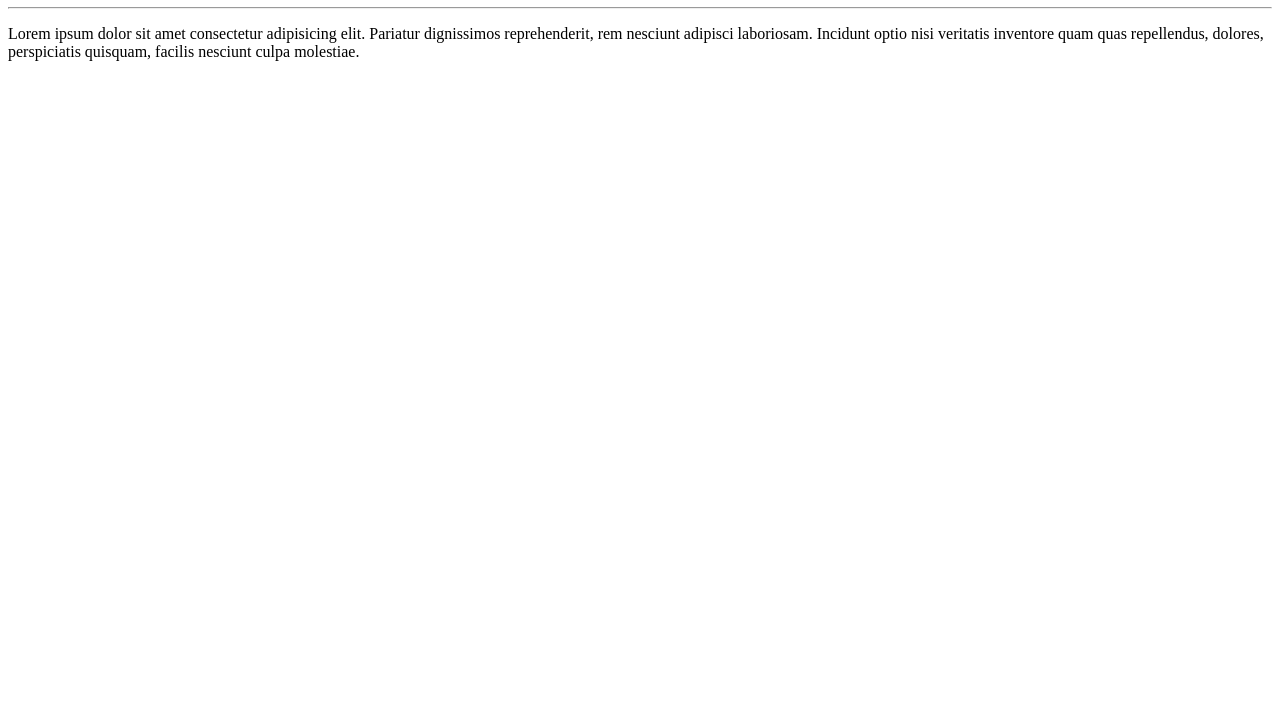
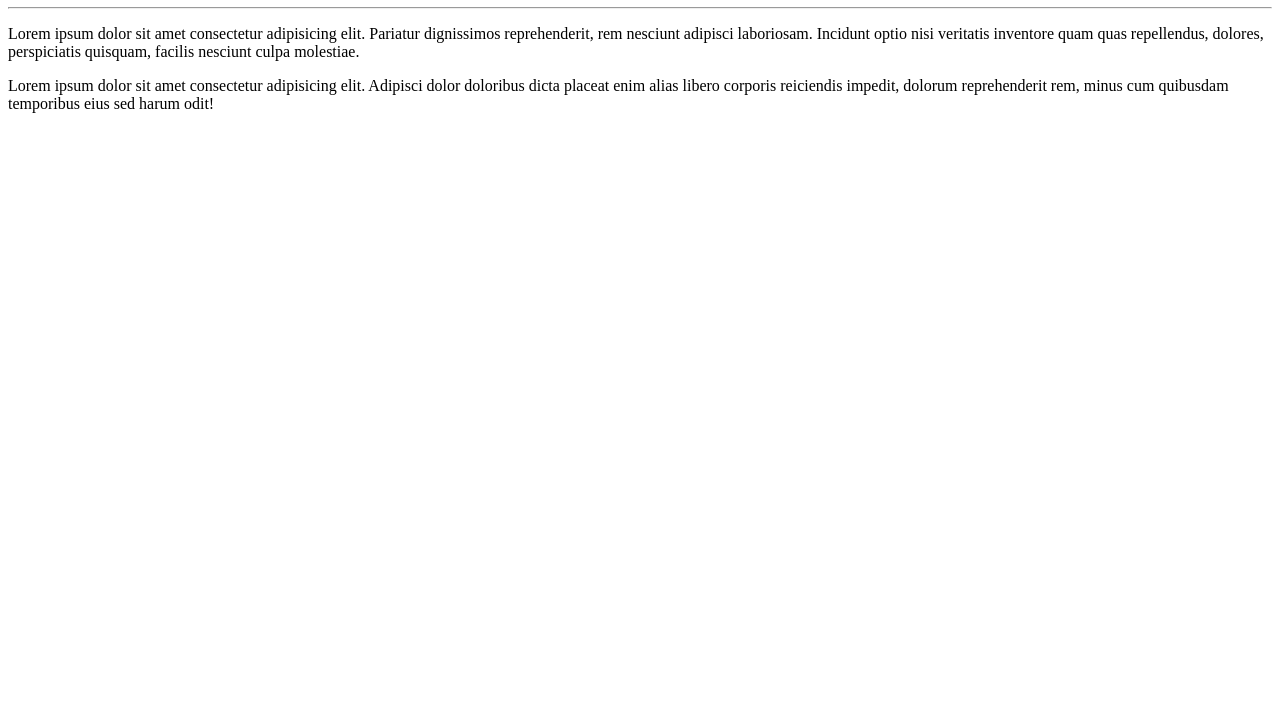
Before and after one commit to lycie03/Ola-Mundo, a plain HTML site: page site-exemplo/index.html in a window 1280 px wide. Shown: the part 73-800 px from the top of the page. Drawn offline with Linux system fonts and the light colour scheme.

Commit message:
adicionei outro parágrafo

```diff
--- a/site-exemplo/index.html
+++ b/site-exemplo/index.html
@@ -10,5 +10,6 @@
     <h1>Olá, Mundo!</h1>
     <hr>
     <p>Lorem ipsum dolor sit amet consectetur adipisicing elit. Pariatur dignissimos reprehenderit, rem nesciunt adipisci laboriosam. Incidunt optio nisi veritatis inventore quam quas repellendus, dolores, perspiciatis quisquam, facilis nesciunt culpa molestiae.</p>
+    <p>Lorem ipsum dolor sit amet consectetur adipisicing elit. Adipisci dolor doloribus dicta placeat enim alias libero corporis reiciendis impedit, dolorum reprehenderit rem, minus cum quibusdam temporibus eius sed harum odit!</p>
 </body>
 </html>
```
